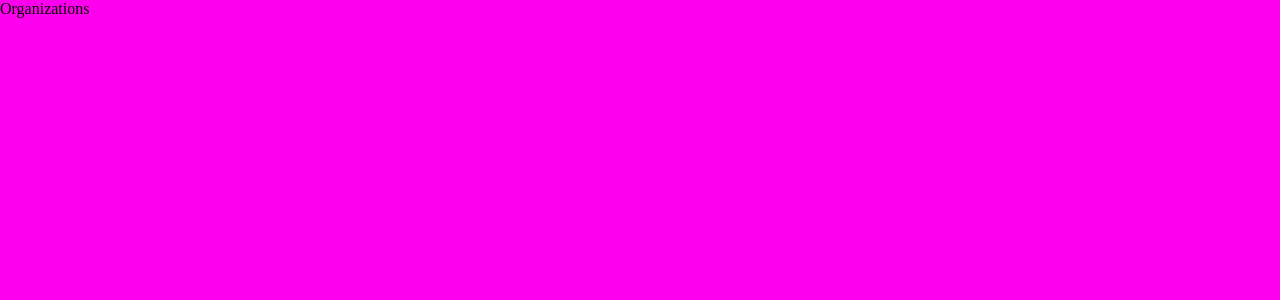
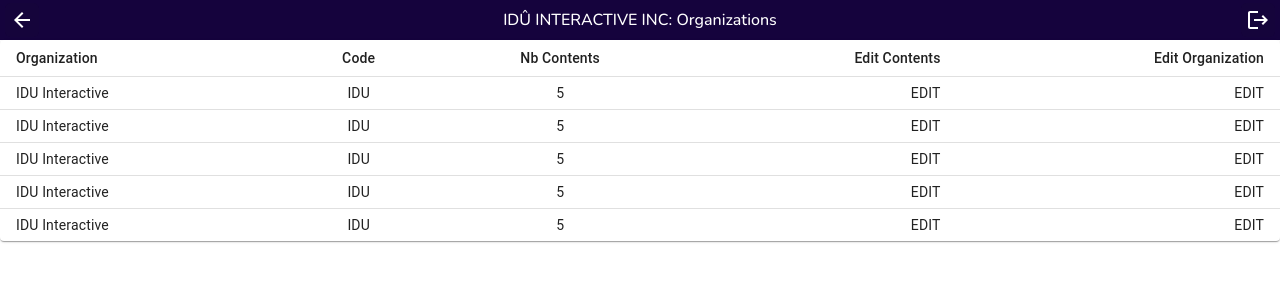
Before and after one commit to manumoi/viteTest, a React (Vite) app: page /organizations in a window 1280 px wide. Shown: the top 300 px of the page. Built offline with nearby package versions, Linux system fonts and the light colour scheme.

Commit message:
initial work on organization page and data tables

```diff
--- a/index.html
+++ b/index.html
@@ -2,10 +2,9 @@
 <html lang="en">
   <head>
     <meta charset="UTF-8" />
-    <link rel="stylesheet" href="https://fonts.googleapis.com/css?family=Roboto:300,400,500,700&display=swap"/>
-
+    <link href="https://fonts.googleapis.com/css2?family=Nunito:ital,wght@0,200;0,300;0,400;0,500;0,600;0,700;0,800;0,900;1,200;1,300;1,400;1,500;1,600;1,700;1,800;1,900&display=swap" rel="stylesheet">
     <meta name="viewport" content="width=device-width, initial-scale=1.0" />
-    <title>Vite + React</title>
+    <title>NEW WEBPAGE</title>
   </head>
   <body>
     <div id="root"></div>
--- a/package.json
+++ b/package.json
@@ -9,7 +9,11 @@
     "preview": "vite preview"
   },
   "dependencies": {
-    "@mui/material": "^5.10.1",
+    "@emotion/react": "^11.10.0",
+    "@emotion/styled": "^11.10.0",
+    "@fontsource/roboto": "^4.5.8",
+    "@mui/icons-material": "^5.10.2",
+    "@mui/material": "^5.10.2",
     "react": "^18.2.0",
     "react-dom": "^18.2.0",
     "react-router-dom": "^6.3.0",
--- a/src/main.scss
+++ b/src/main.scss
@@ -1,5 +1,6 @@
 body {
   margin: 0;
   display: flex;
-  background-color: yellow
+  background-color: yellow;
+  font-family: "Nunito";
 }
--- /dev/null
+++ b/src/modules/DataTable/DataTable.jsx
@@ -0,0 +1,61 @@
+import React from 'react'
+//import * as React from 'react';
+import Table from '@mui/material/Table';
+import TableBody from '@mui/material/TableBody';
+import TableCell from '@mui/material/TableCell';
+import TableContainer from '@mui/material/TableContainer';
+import TableHead from '@mui/material/TableHead';
+import TableRow from '@mui/material/TableRow';
+import Paper from '@mui/material/Paper';
+import "./dataTable.scss"
+
+const DataTable = () => {
+
+    // Organizations Table
+    function createData(Title, OrgaCode, NbContents) {
+        return { Title, OrgaCode, NbContents };
+    }
+
+    const rows = [
+        createData('IDU Interactive', "IDU", 5),
+        createData('IDU Interactive', "IDU", 5),
+        createData('IDU Interactive', "IDU", 5),
+        createData('IDU Interactive', "IDU", 5),
+        createData('IDU Interactive', "IDU", 5),
+    ];
+
+    return (
+        <TableContainer component={Paper} className="dataTable">
+            <Table size="small" aria-label="a dense table">
+                <TableHead>
+                    <TableRow>
+                        <TableCell align="left">Organization</TableCell>
+                        <TableCell align="center">Code</TableCell>
+                        <TableCell align="center">Nb Contents</TableCell>
+                        <TableCell align="right">Edit Contents</TableCell>
+                        <TableCell align="right">Edit Organization</TableCell>
+                    </TableRow>
+                </TableHead>
+                <TableBody>
+                    {rows.map((row) => (
+                        <TableRow
+                            key={row.name}
+                            sx={{ '&:last-child td, &:last-child th': { border: 0 } }}
+                        >
+                            {/* <TableCell component="th" scope="row">
+                                {row.name}
+                    </TableCell>*/}
+                            <TableCell align="left">{row.Title}</TableCell>
+                            <TableCell align="center">{row.OrgaCode}</TableCell>
+                            <TableCell align="center">{row.NbContents}</TableCell>
+                            <TableCell align="right">EDIT</TableCell>
+                            <TableCell align="right">EDIT</TableCell>
+                        </TableRow>
+                    ))}
+                </TableBody>
+            </Table>
+        </TableContainer>
+    )
+}
+
+export default DataTable
--- /dev/null
+++ b/src/modules/DataTable/dataTable.scss
@@ -0,0 +1,3 @@
+.dataTable{
+    border: 20px;
+}
--- a/src/modules/sidebar/sidebar.scss
+++ /dev/null
@@ -1,5 +0,0 @@
-.sidebar{
-    display: flex;
-    flex:1;
-    background-color: red;
-}
--- /dev/null
+++ b/src/modules/topbar/Topbar.jsx
@@ -0,0 +1,18 @@
+import React from 'react'
+import './topbar.scss'
+import ArrowBackIcon from '@mui/icons-material/ArrowBack';
+import LogoutIcon from '@mui/icons-material/Logout';
+
+const Topbar = ({title}) => {
+
+
+  return (
+    <div className='topbar'>
+      <ArrowBackIcon className="backButton"/>
+      <div className="iduLogo">IDÛ INTERACTIVE INC: {title}</div>
+      <LogoutIcon className="logoutButton"/>
+    </div>
+  )
+}
+
+export default Topbar
--- /dev/null
+++ b/src/modules/topbar/topbar.scss
@@ -0,0 +1,28 @@
+.topbar{
+    display: flex;
+    align-items: center;
+    justify-content: space-between;
+    width: 100vw;
+    height:40px;
+    flex:1;
+    background-color: rgb(21, 3, 61);
+    .backButton{
+        background-color: rgba(20, 20, 20,0.05);
+        color: white;
+        margin-left: 5px;
+        padding: 5px;
+        border-radius: 5px;
+    }
+    .iduLogo{
+        color:white;
+        font-weight: 500;
+    }
+    .logoutButton{
+        background-color: rgba(20, 20, 20, 0.05);
+        color:white;
+        margin-right: 5px;
+        padding: 5px;
+        border-radius: 5px;
+
+    }
+}
--- a/src/pages/organizationListing/OrganizationListing.jsx
+++ b/src/pages/organizationListing/OrganizationListing.jsx
@@ -1,6 +1,10 @@
 import React, { useEffect, useState } from 'react'
 import { useNavigate } from 'react-router-dom'
+import DataTable from '../../modules/DataTable/DataTable'
+import Topbar from '../../modules/topbar/Topbar'
 import './organizationListing.scss'
+
+
 
 const OrganizationListing = () => {
 
@@ -8,16 +12,14 @@
 
   const [userType, setUserType] = useState("regular")
 
-  // useEffect(()=>{
-  //   if (userType=="regular")
-  //     navigate("1234")
-  // }, [])
-
 
 
   return (
     <div className="organizationListing">
-        Organizations
+        <Topbar title="Organizations"/>
+        <div className="main">
+          <DataTable/>
+        </div>
     </div>
   )
 }
--- a/src/pages/organizationListing/organizationListing.scss
+++ b/src/pages/organizationListing/organizationListing.scss
@@ -1,5 +1,5 @@
-organizationListing{
+.organizationListing{
     width: 100vw;
     height: 100vh;
-    background-color: blue;
+    background-color: white;
 }
```
Also changed, not shown: src/modules/sidebar/Sidebar.jsx (deleted, +0 -10 lines), 1 other file (tests, documents, lock files or other folders).
